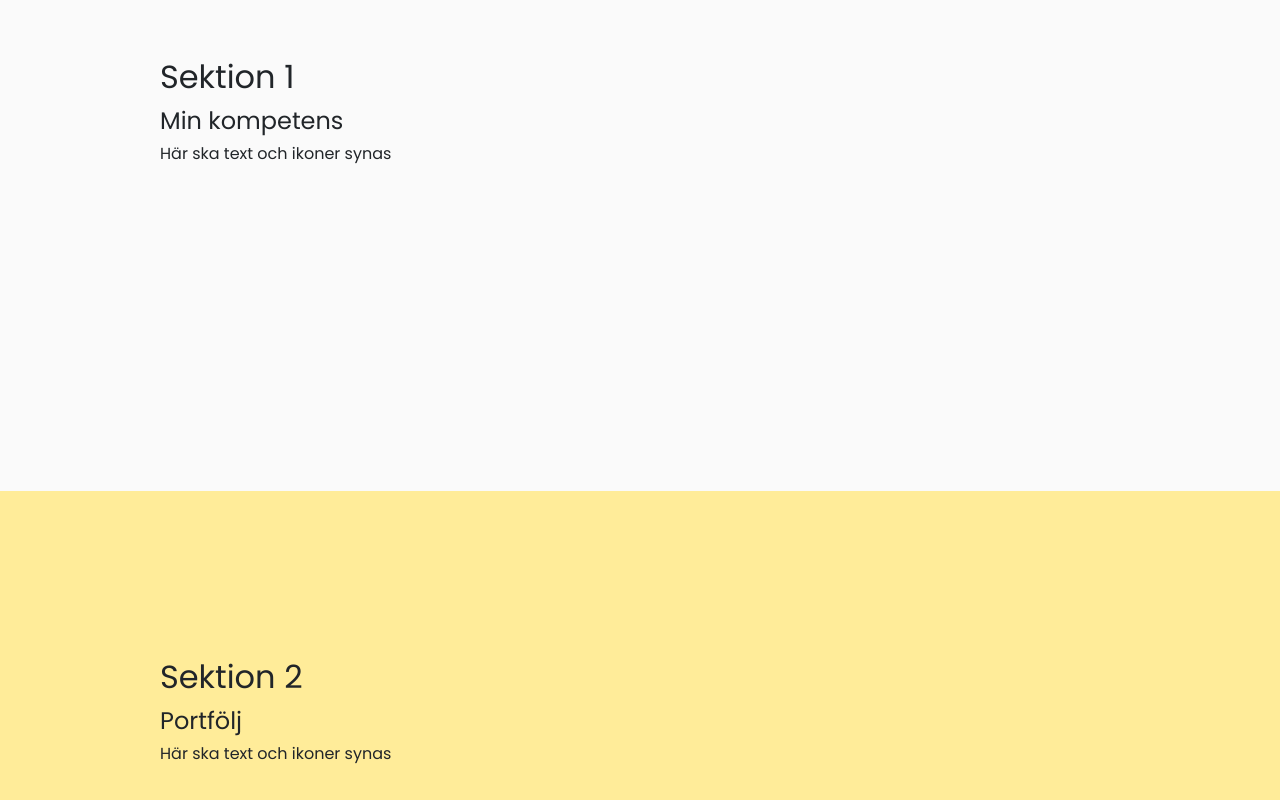
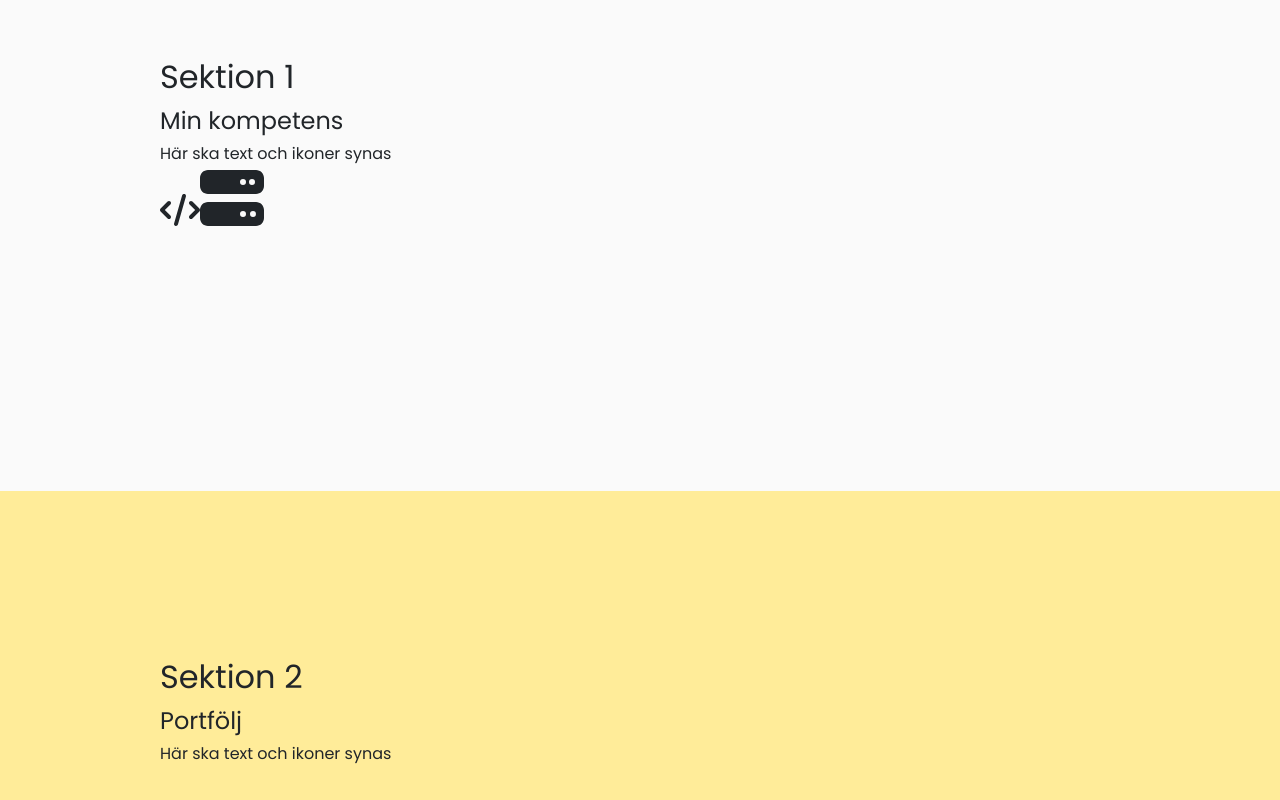
Before and after one commit to sunandacarlstrom/sunandacarlstrom.github.io, a React (Create React App) app: page / in a window 1280 px wide. Shown: the part 909-1709 px from the top of the page. Built offline with nearby package versions, Linux system fonts and the light colour scheme.

Commit message:
Implementerat FontAwesome ikoner

```diff
--- a/package.json
+++ b/package.json
@@ -4,6 +4,10 @@
   "homepage": "https://sunandacarlstrom.github.io",
   "private": true,
   "dependencies": {
+    "@fortawesome/fontawesome-svg-core": "^6.4.2",
+    "@fortawesome/free-regular-svg-icons": "^6.4.2",
+    "@fortawesome/free-solid-svg-icons": "^6.4.2",
+    "@fortawesome/react-fontawesome": "^0.2.0",
     "@testing-library/jest-dom": "^5.17.0",
     "@testing-library/react": "^13.4.0",
     "@testing-library/user-event": "^13.5.0",
--- a/src/App.jsx
+++ b/src/App.jsx
@@ -2,8 +2,6 @@ import { BrowserRouter as Router, Route, Routes } from "react-router-dom";
 import "./assets/css/style.css";
 
 import Home from "./components/Pages/Home/Home";
-import Navbar from "./components/Shared/Navbar";
-import Gradient from "./components/ui/Gradient/Gradient";
 
 const App = () => {
     return (
--- a/src/components/Pages/Home/Home.jsx
+++ b/src/components/Pages/Home/Home.jsx
@@ -1,6 +1,7 @@
 import Navbar from "../../Shared/Navbar";
 import Gradient from "../../ui/Gradient/Gradient";
 import Hero from "../../ui/Hero/Hero";
+import FontAwesome from "../../ui/Icons/FontAwesome";
 
 import Section from "../../ui/Section/Section";
 
@@ -12,6 +13,8 @@ const Home = () => {
             <Hero />
             <Section color="white" title="Sektion 1" subTitle="Min kompetens">
                 <p>Här ska text och ikoner synas</p>
+                <FontAwesome icon="code" />
+                <FontAwesome icon="server" size="4x" />
             </Section>
             <Section color="yellow" title="Sektion 2" subTitle="Portfölj">
                 <p>Här ska text och ikoner synas</p>
--- /dev/null
+++ b/src/components/ui/Icons/FontAwesome.jsx
@@ -0,0 +1,32 @@
+import { FontAwesomeIcon } from "@fortawesome/react-fontawesome";
+import { faFontAwesome, faCode, faServer } from "@fortawesome/free-solid-svg-icons";
+
+const FontAwesome = ({ icon, size }) => {
+    if (size === undefined) {
+        size = "2x";
+    }
+
+    var faIcon;
+
+    switch (icon) {
+        case "code":
+            faIcon = faCode;
+            break;
+
+        case "server":
+            faIcon = faServer;
+            break;
+
+        default:
+            faIcon = faFontAwesome;
+            break;
+    }
+
+    return (
+        <>
+            <FontAwesomeIcon icon={faIcon} size={size} />
+        </>
+    );
+};
+
+export default FontAwesome;
```
Also changed, not shown: 1 other file (tests, documents, lock files or other folders).
